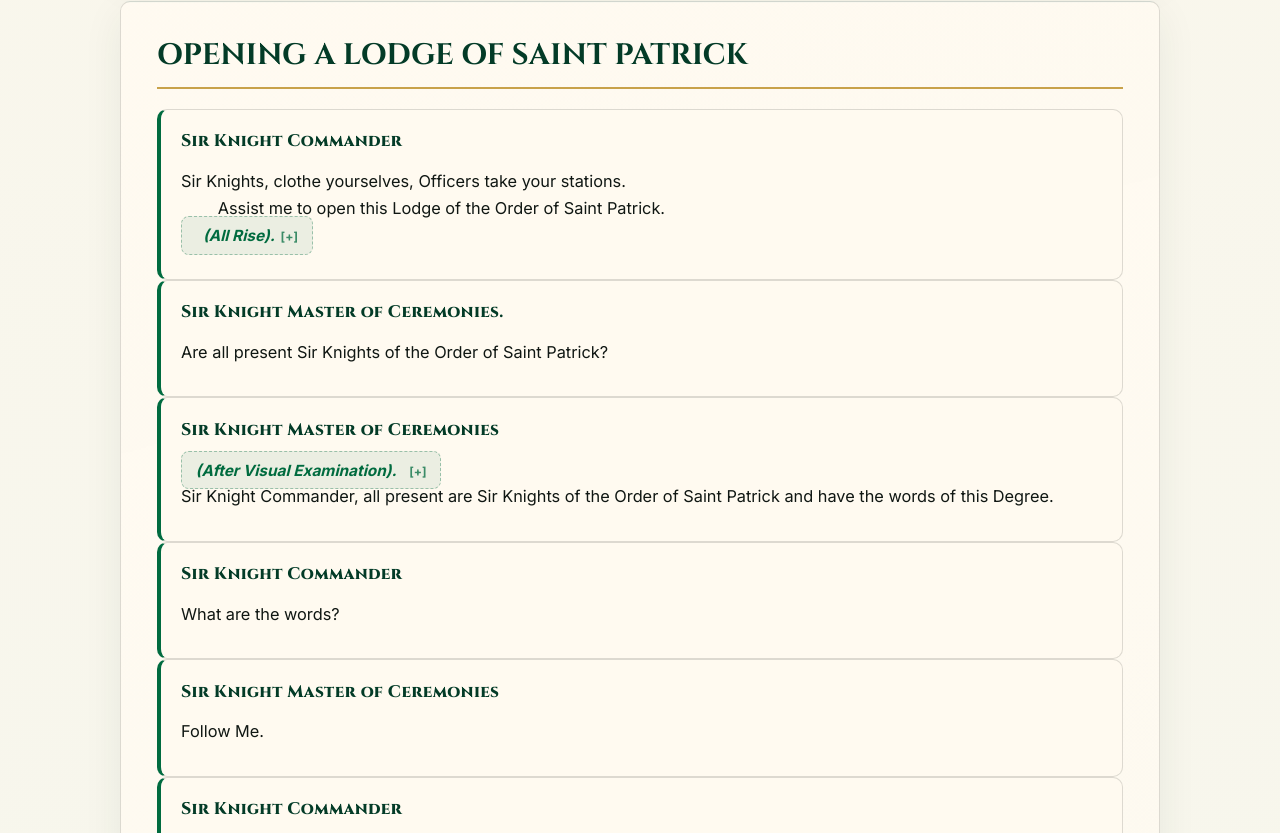
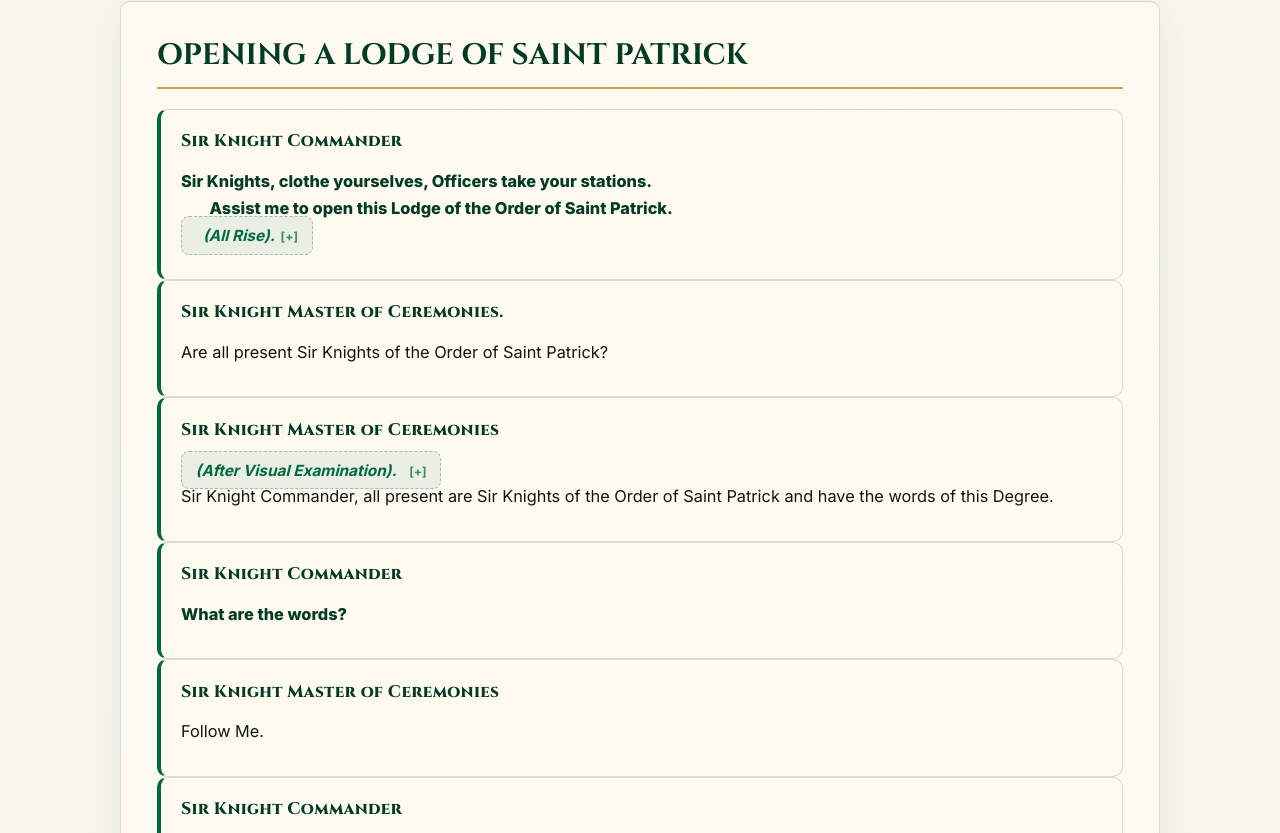
Before and after one commit to webappngdsib/Saint-Patrick-RITUAL-, a plain HTML site: page index.html in a window 1280 px wide. Shown: the part 1261-2094 px from the top of the page. Drawn offline with Linux system fonts and the light colour scheme.

Commit message:
Emphasize the Knight Commander’s ritual lines

```diff
--- a/index.html
+++ b/index.html
@@ -744,6 +744,12 @@
         padding: 0.65rem;
         border-inline-start: 3px solid var(--emerald);
         background: #edf5ed;
+      }
+      .speech-card[data-role="kc"] .speaker-title,
+      .speech-card[data-role="kc"] .speech-en,
+      .speech-card[data-role="kc"] .ritual-translation {
+        color: var(--emerald-deep);
+        font-weight: 800;
       }
     </style>
   </head>
```
